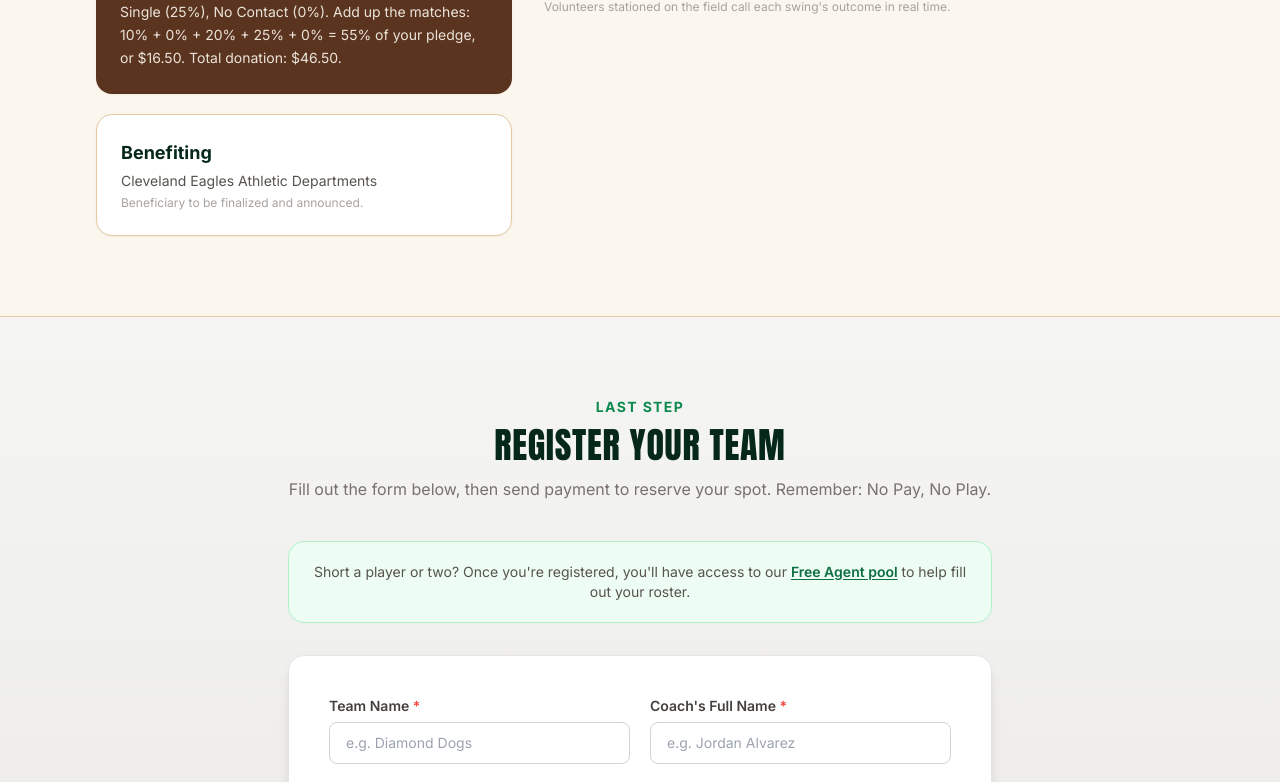
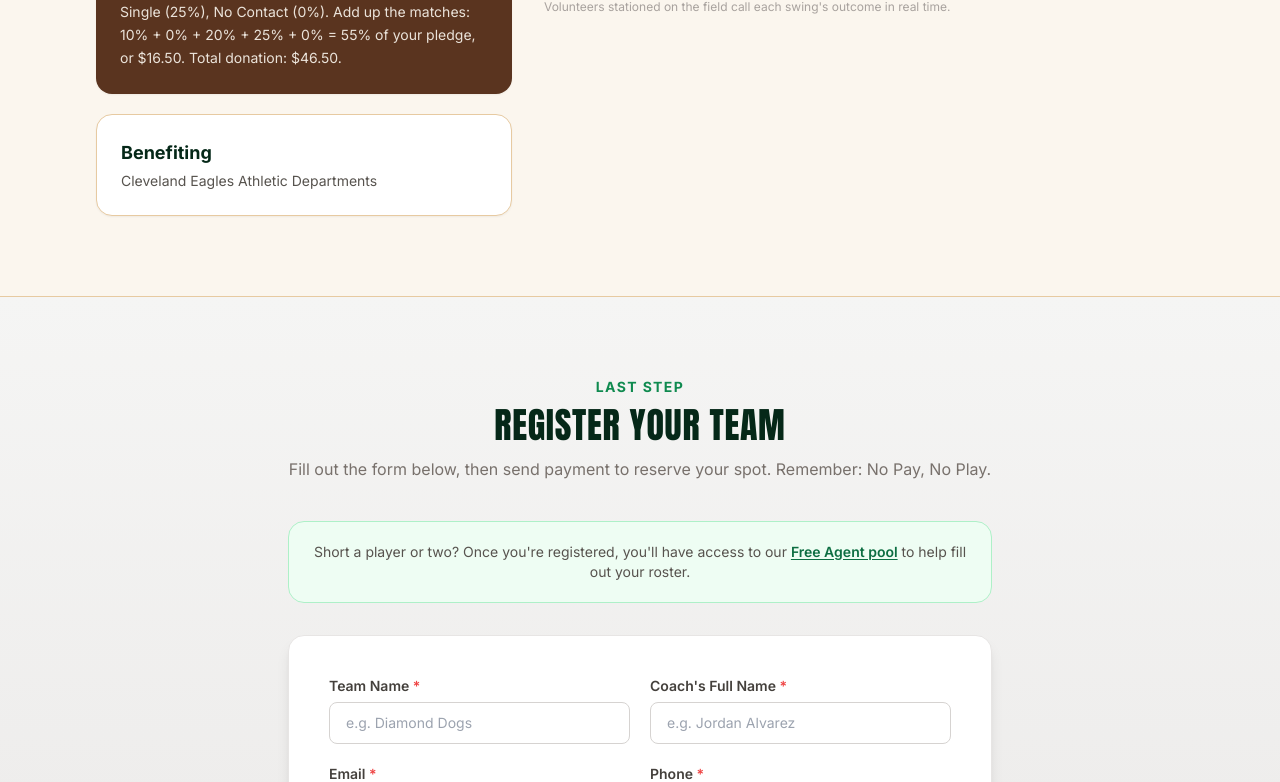
Before and after one commit to QTSalt/onePitchSignUp, a React (Vite) app: page / in a window 1280 px wide. Shown: the part 5138-5920 px from the top of the page. Built offline with nearby package versions, Linux system fonts and the light colour scheme.

Commit message:
text fix

```diff
--- a/src/components/CharitySwingOff.jsx
+++ b/src/components/CharitySwingOff.jsx
@@ -40,7 +40,9 @@ export default function CharitySwingOff({ tournament }) {
             <div className="rounded-2xl bg-white border border-dirt-200 p-6 shadow-sm">
               <h3 className="font-bold text-field-950 text-lg mb-1">Benefiting</h3>
               <p className="text-stone-600 text-sm">{charityEvent.beneficiary}</p>
-              <p className="text-stone-400 text-xs mt-1">Beneficiary to be finalized and announced.</p>
+              {!charityEvent.beneficiaryFinalized && (
+                <p className="text-stone-400 text-xs mt-1">Beneficiary to be finalized and announced.</p>
+              )}
             </div>
           </div>
 
--- a/src/data/tournament.js
+++ b/src/data/tournament.js
@@ -162,6 +162,7 @@ const tournament = {
     isCharityEvent: true,
     tagline: 'Five pitches. Real fastpitch heat. Every swing raises money for a good cause.',
     beneficiary: 'Cleveland Eagles Athletic Departments',
+    beneficiaryFinalized: true,
     timing: 'Immediately following the tournament — same day, same fields.',
     description:
       "After the last out of the tournament, we're bringing in fastpitch pitchers for a charity fundraiser open to any player who wants to step in. Declare a donation amount before you swing, then take 5 pitches from a real fastpitch arm. Every swing is scored on its own, and each swing's match stacks on top of your pledge — so every solid hit adds more, and a great swing is never watered down by a miss.",
```
Also changed, not shown: 1 other file (tests, documents, lock files or other folders).
